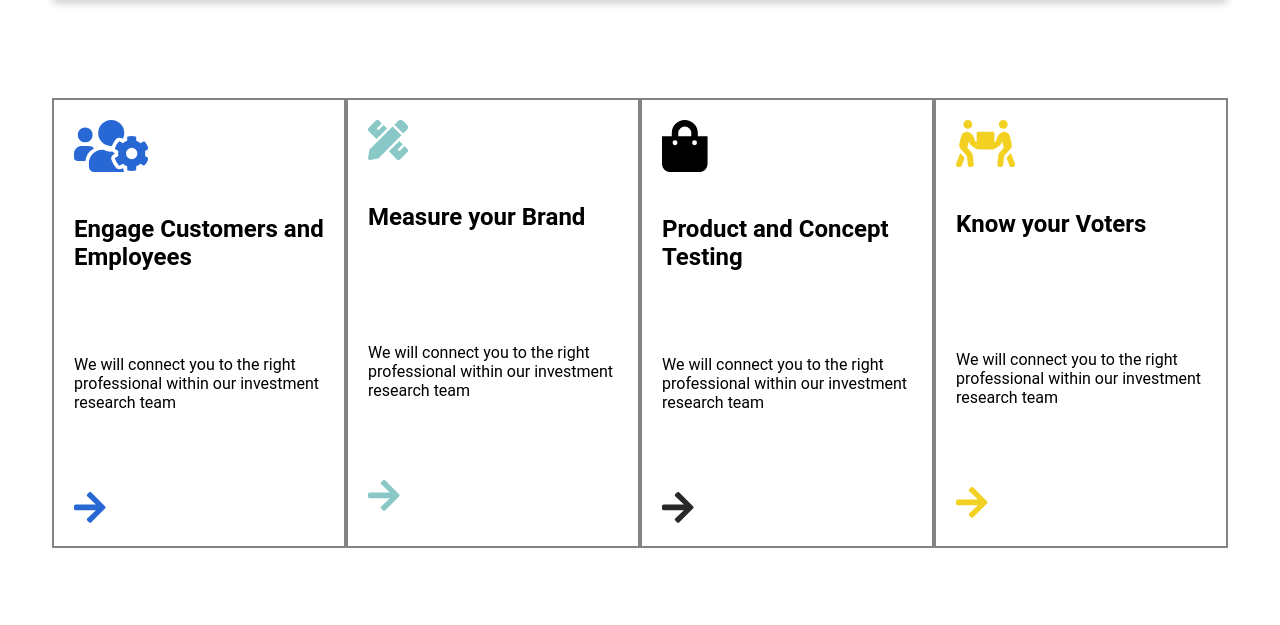
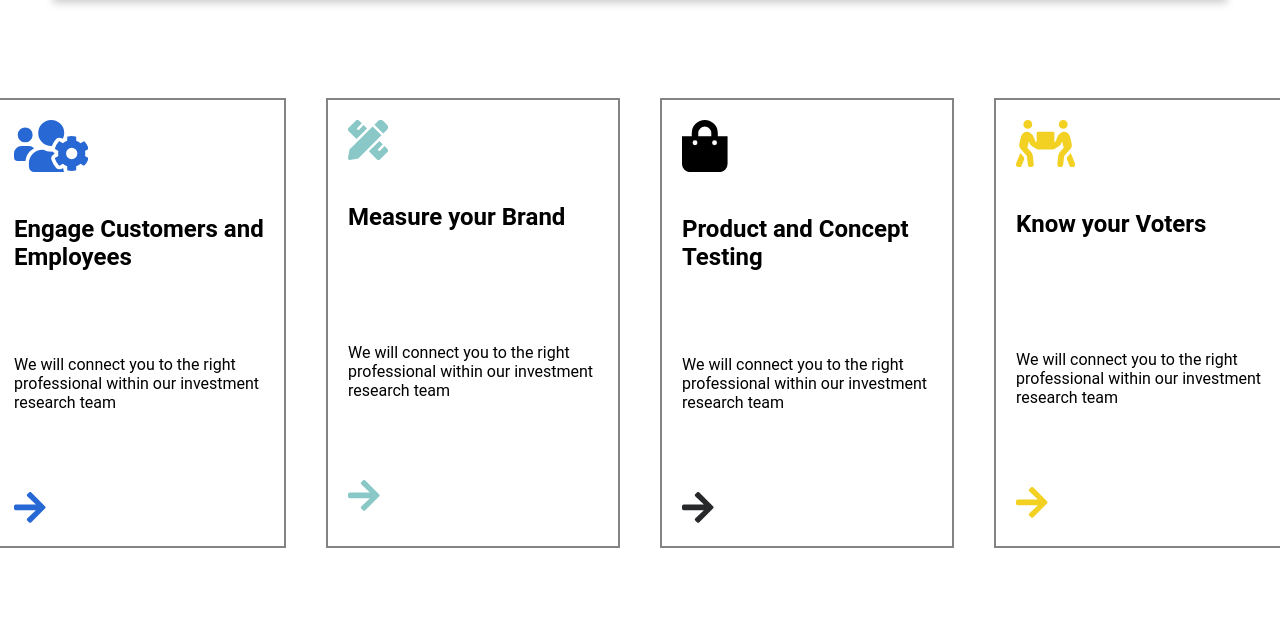
Before and after one commit to ObikaKelvin/growthlyne, a website: page index.html in a window 1280 px wide. Shown: the part 2599-3224 px from the top of the page. Drawn offline with Linux system fonts and the light colour scheme.

Commit message:
added margin to the appendix cards

```diff
--- a/css/style.css
+++ b/css/style.css
@@ -540,7 +540,7 @@ body{
 }
 
 .appendix__card:not(:last-child){
-    margin-right: auto;
+    margin-right: 4rem;
 }
 
 .appendix__card--icon{
```
